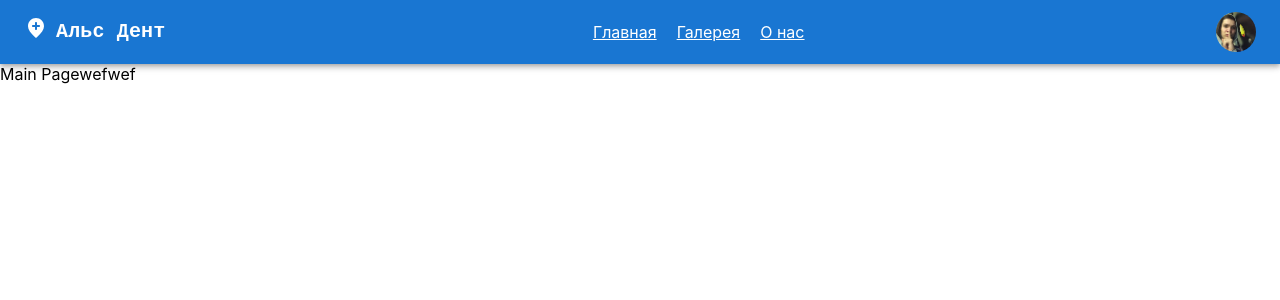
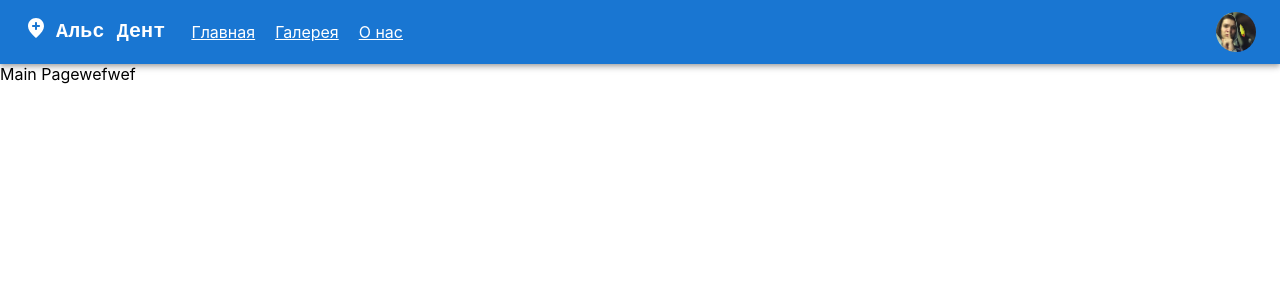
Before and after one commit to mars444/Lili_Archive, a React (Create React App) app: page /#/ in a window 1280 px wide. Shown: the top 300 px of the page. Built offline with nearby package versions, Linux system fonts and the light colour scheme.

Commit message:
add styles header

```diff
--- a/src/components/Header/Header.js
+++ b/src/components/Header/Header.js
@@ -9,19 +9,24 @@ import MobileLogo from "./Logo/MobileLogo";
 import MyMenu from "./Menu/MyMenu";
 import MobileMenu from "./Menu/MobileMenu";
 import UserBlock from "./UserBlock/UserBlock";
+import Box from "@mui/material/Box";
 
 const Header = () => {
     return (
         <AppBar position="static">
             <Container maxWidth="xl">
                 <Toolbar disableGutters style={{justifyContent: 'space-between'}}>
+
+                    <Box sx={{ flexGrow: 1, display: 'flex', justifyConten: 'center', alignItems: 'center' }}>
                         <MyLogo/>
 
                         <MobileMenu/>
                         <MobileLogo/>
 
                         <MyMenu/>
-                        <UserBlock/>
+                    </Box>
+
+                    <UserBlock/>
 
 
 
```
